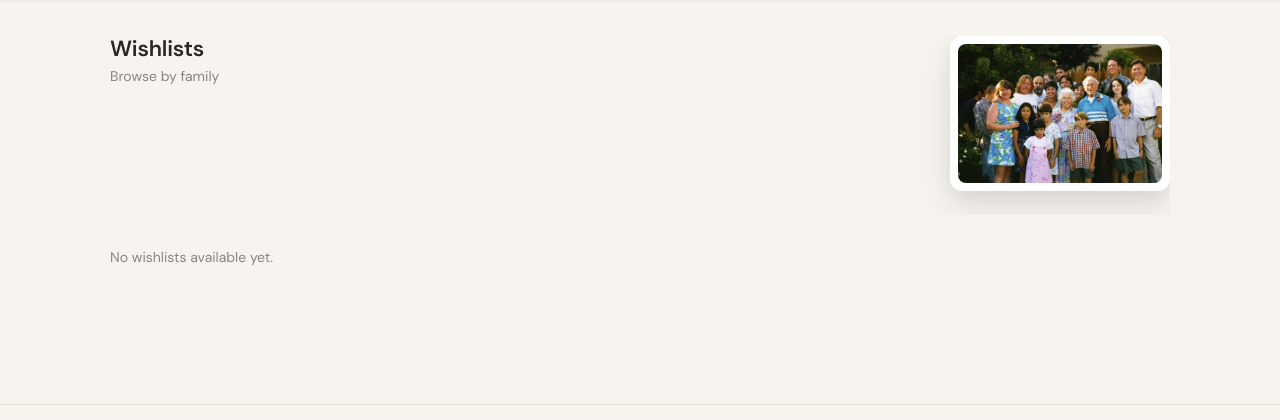
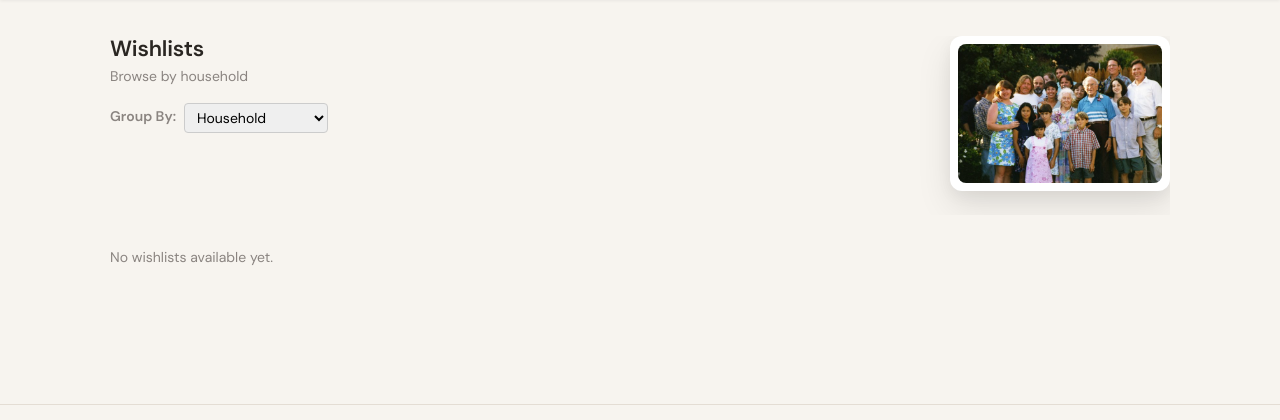
Before and after one commit to gabeduke/django-gift-wiki, a Django app: page / in a window 1280 px wide. Shown: the part 57-477 px from the top of the page. Run offline with Django 4.2, Linux system fonts and the light colour scheme; the visitor is signed in with stand-in values (Sample User, id 1); data comes from the database, SQL or seed files in the repository; data that the repository does not hold is empty; some libraries are stand-ins or nearby versions.

Commit message:
feat: pluggable grouping/sorting for wishlist index (resolves #9)

```diff
--- a/gift/models.py
+++ b/gift/models.py
@@ -23,6 +23,11 @@ class WikiUser(AbstractUser):
         blank=True,
         null=True,
         help_text='Thumbnail version (150x150)',
+    )
+    birthday = models.DateField(
+        null=True,
+        blank=True,
+        help_text="Used for birthday-season grouping on home page"
     )
     profile_picture_web = models.ImageField(
         upload_to='profile_pictures/web/', blank=True, null=True, help_text='Web version (400x400)'
--- a/gift/templates/gift/home.html
+++ b/gift/templates/gift/home.html
@@ -32,15 +32,26 @@
       </div>
       <div class="wl-page-header">
         <h1 class="wl-page-title">Wishlists</h1>
-        <p class="wl-page-subtitle">Browse by family</p>
+        <p class="wl-page-subtitle">Browse by household</p>
+
+        <div class="grouping-controls" style="margin-top: 16px;">
+          <form action="" method="get" style="display: flex; align-items: center; gap: 8px;">
+            <label for="group_by" style="color: var(--text-muted); font-size: 14px;">Group By:</label>
+            <select name="group_by" id="group_by" onchange="this.form.submit()" style="padding: 4px 8px; border-radius: 4px; border: 1px solid #ccc; font-size: 14px;">
+              <option value="house" {% if current_grouping == 'house' %}selected{% endif %}>Household</option>
+              <option value="alpha" {% if current_grouping == 'alpha' %}selected{% endif %}>Alphabetical</option>
+              <option value="birthday_season" {% if current_grouping == 'birthday_season' %}selected{% endif %}>Birthday Season</option>
+            </select>
+          </form>
+        </div>
       </div>
     </div>
 
-    {% for family, wishlists in wishlists_by_family.items %}
+    {% for group_name, wishlists in wishlists_grouped.items %}
     <div class="wl-family-section">
 
       <div class="wl-family-header">
-        <span class="wl-family-label">{{ family }}</span>
+        <span class="wl-family-label">{{ group_name }}</span>
         <span class="wl-count-badge">{{ wishlists|length }}</span>
       </div>
 
--- a/gift/views.py
+++ b/gift/views.py
@@ -687,17 +687,46 @@ def profile(request):
     return render(request, 'gift/auth_profile.html', context)
 
 
+def get_season(date):
+    if not date:
+        return 'Unknown'
+    m = date.month
+    if m in (3, 4, 5): return 'Spring'
+    if m in (6, 7, 8): return 'Summer'
+    if m in (9, 10, 11): return 'Fall'
+    return 'Winter'
+
+GROUPING_STRATEGIES = {
+    'house': lambda wl: wl.family_name.name if wl.family_name else 'Unassigned',
+    'alpha': lambda wl: wl.title[0].upper() if wl.title else '?',
+    'birthday_season': lambda wl: get_season(wl.owner.birthday) if wl.owner else 'Unknown'
+}
+
 def home(request):
     # Only show wishlists if user is authenticated
-    wishlists_by_family = {}
+    wishlists_grouped = {}
+    current_grouping = 'house'
 
     if request.user.is_authenticated:
-        # Optimize query with select_related to avoid N+1 queries for family_name
+        group_by = request.GET.get('group_by')
+        if group_by in GROUPING_STRATEGIES:
+            request.session['wishlist_grouping'] = group_by
+            current_grouping = group_by
+        else:
+            current_grouping = request.session.get('wishlist_grouping', 'house')
+            if current_grouping not in GROUPING_STRATEGIES:
+                current_grouping = 'house'
+
+        # Optimize query with select_related
         wishlists = WishList.objects.select_related('family_name', 'owner').all()
-        wishlists_by_family = defaultdict(list)
+        wishlists_grouped = defaultdict(list)
+        strategy = GROUPING_STRATEGIES[current_grouping]
 
         for wishlist in wishlists:
-            wishlists_by_family[wishlist.family_name].append(wishlist)
+            wishlists_grouped[strategy(wishlist)].append(wishlist)
+
+        # Sort the dictionary keys to have a predictable display order
+        wishlists_grouped = dict(sorted(wishlists_grouped.items(), key=lambda item: str(item[0])))
 
         # Check if logged in user needs to select a scraped page
         show_scraped_page_prompt = False
@@ -709,7 +738,8 @@ def home(request):
         show_scraped_page_prompt = False
 
     context = {
-        'wishlists_by_family': dict(wishlists_by_family),
+        'wishlists_grouped': wishlists_grouped,
+        'current_grouping': current_grouping,
         'show_scraped_page_prompt': show_scraped_page_prompt,
     }
     return render(request, 'gift/home.html', context)
```
Also changed, not shown: gift/migrations/0014_wikiuser_birthday.py (added).
